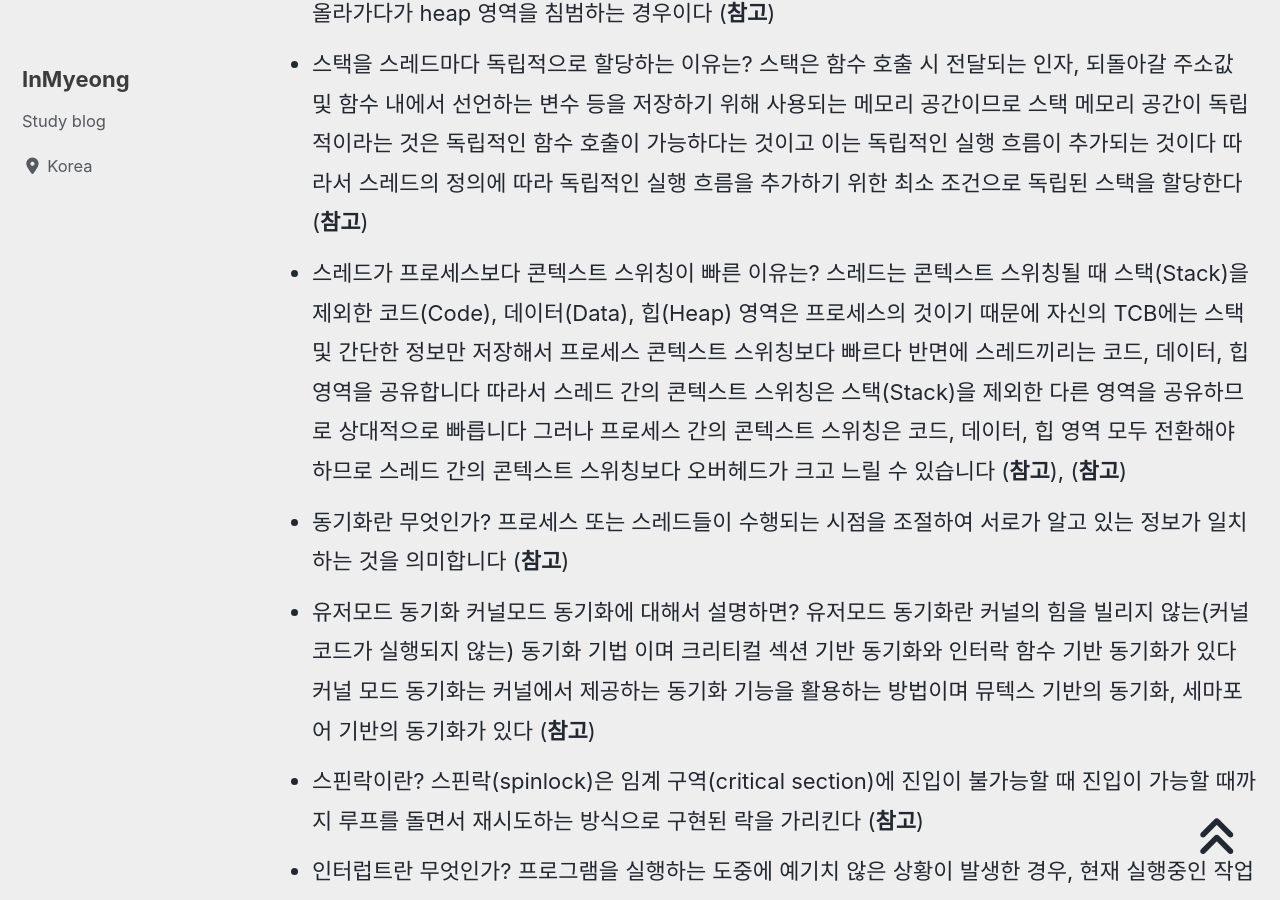
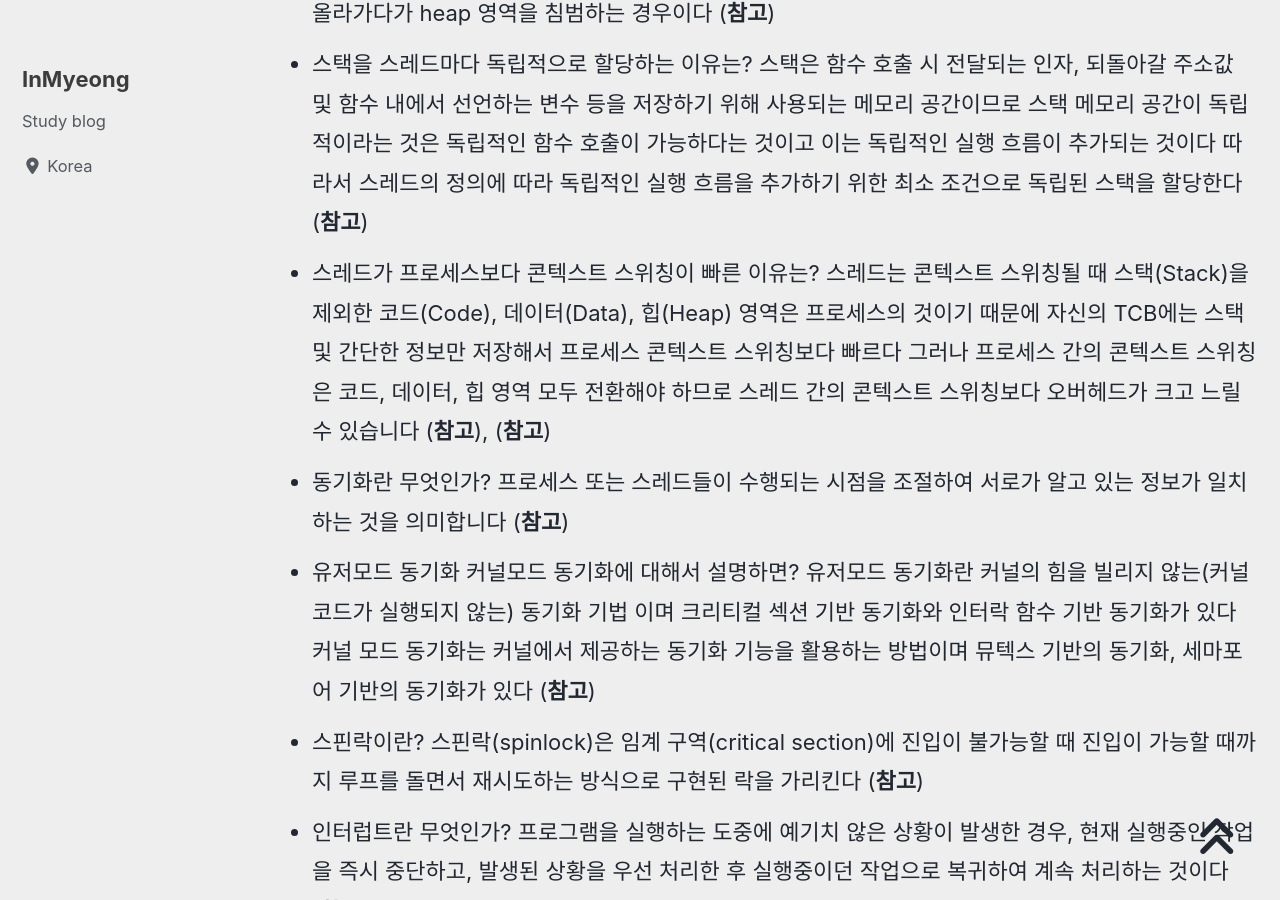
Before and after one commit to devMyeong/devMyeong.github.io, a Jekyll site: the page built from _posts/cs/2022-09-05-블로그-면접준비.md, in a window 1280 px wide and 900 px high, scrolled down 29432 px. Built offline with Jekyll 4.4.1, drawn with Linux system fonts in a browser that asks for light colours; cached includes are drawn as plain includes; nearby versions of some CDN libraries; some web fonts are replaced; comment, search, counter and statistics services are not loaded.

Commit message:
Chore : 수정

```diff
--- a/_posts/cs/2022-09-05-블로그-면접준비.md
+++ b/_posts/cs/2022-09-05-블로그-면접준비.md
@@ -269,7 +269,7 @@ last_modified_at: 2022-10-30
 - data영역과 bss영역을 구분하는 이유는? 초기화되지 않은 변수는 프로그램이 실행될 때 영역만 잡아주면 되고 그 값을 프로그램에 저장하고 있을 필요는 없으나(bss 영역) 초기화가 되는 변수는 그 값도 프로그램에 저장하고 있어야 하기 때문이다(data 영역) ([**참고**](https://velog.io/@tkddn2075/%ED%94%84%EB%A1%9C%EC%84%B8%EC%8A%A4-%EC%A3%BC%EC%86%8C-%EA%B3%B5%EA%B0%84))
 - Heap Overflow와 Stack Overflow에 대해 설명하면? Heap Overflow는 heap이 위에서부터 주소값을 채우며 내려오다가 stack영역을 침범하는 경우이다 Stack Overflow는 밑에서 부터 주소값을 채우며 올라가다가 heap 영역을 침범하는 경우이다 ([**참고**](https://namoeye.tistory.com/entry/%EB%A9%B4%EC%A0%91%EB%8C%80%EB%B9%84-%EC%A7%88%EB%AC%B8-%EC%A0%95%EB%A6%AC))
 - 스택을 스레드마다 독립적으로 할당하는 이유는? 스택은 함수 호출 시 전달되는 인자, 되돌아갈 주소값 및 함수 내에서 선언하는 변수 등을 저장하기 위해 사용되는 메모리 공간이므로 스택 메모리 공간이 독립적이라는 것은 독립적인 함수 호출이 가능하다는 것이고 이는 독립적인 실행 흐름이 추가되는 것이다 따라서 스레드의 정의에 따라 독립적인 실행 흐름을 추가하기 위한 최소 조건으로 독립된 스택을 할당한다 ([**참고**](https://jungeun960.tistory.com/100))
-- 스레드가 프로세스보다 콘텍스트 스위칭이 빠른 이유는? 스레드는 콘텍스트 스위칭될 때 스택(Stack)을 제외한 코드(Code), 데이터(Data), 힙(Heap) 영역은 프로세스의 것이기 때문에 자신의 TCB에는 스택 및 간단한 정보만 저장해서 프로세스 콘텍스트 스위칭보다 빠르다 반면에 스레드끼리는 코드, 데이터, 힙 영역을 공유합니다 따라서 스레드 간의 콘텍스트 스위칭은 스택(Stack)을 제외한 다른 영역을 공유하므로 상대적으로 빠릅니다 그러나 프로세스 간의 콘텍스트 스위칭은 코드, 데이터, 힙 영역 모두 전환해야 하므로 스레드 간의 콘텍스트 스위칭보다 오버헤드가 크고 느릴 수 있습니다 ([**참고**](https://beststar-1.tistory.com/26#%EC%8A%A4%EB%A0%88%EB%93%9C%EC%99%80_%ED%94%84%EB%A1%9C%EC%84%B8%EC%8A%A4_%EC%A4%91_%EC%BD%98%ED%85%8D%EC%8A%A4%ED%8A%B8_%EC%8A%A4%EC%9C%84%EC%B9%AD%EC%9D%B4_%EB%B9%A0%EB%A5%B8_%EA%B2%83%EC%9D%80?_-_%EC%8A%A4%EB%A0%88%EB%93%9C)), ([**참고**](https://vicente-blog.com/blog/68/))
+- 스레드가 프로세스보다 콘텍스트 스위칭이 빠른 이유는? 스레드는 콘텍스트 스위칭될 때 스택(Stack)을 제외한 코드(Code), 데이터(Data), 힙(Heap) 영역은 프로세스의 것이기 때문에 자신의 TCB에는 스택 및 간단한 정보만 저장해서 프로세스 콘텍스트 스위칭보다 빠르다 그러나 프로세스 간의 콘텍스트 스위칭은 코드, 데이터, 힙 영역 모두 전환해야 하므로 스레드 간의 콘텍스트 스위칭보다 오버헤드가 크고 느릴 수 있습니다 ([**참고**](https://beststar-1.tistory.com/26#%EC%8A%A4%EB%A0%88%EB%93%9C%EC%99%80_%ED%94%84%EB%A1%9C%EC%84%B8%EC%8A%A4_%EC%A4%91_%EC%BD%98%ED%85%8D%EC%8A%A4%ED%8A%B8_%EC%8A%A4%EC%9C%84%EC%B9%AD%EC%9D%B4_%EB%B9%A0%EB%A5%B8_%EA%B2%83%EC%9D%80?_-_%EC%8A%A4%EB%A0%88%EB%93%9C)), ([**참고**](https://vicente-blog.com/blog/68/))
 - 동기화란 무엇인가? 프로세스 또는 스레드들이 수행되는 시점을 조절하여 서로가 알고 있는 정보가 일치하는 것을 의미합니다 ([**참고**](https://ooeunz.tistory.com/94))
 - 유저모드 동기화 커널모드 동기화에 대해서 설명하면? 유저모드 동기화란 커널의 힘을 빌리지 않는(커널 코드가 실행되지 않는) 동기화 기법 이며 크리티컬 섹션 기반 동기화와 인터락 함수 기반 동기화가 있다 커널 모드 동기화는 커널에서 제공하는 동기화 기능을 활용하는 방법이며 뮤텍스 기반의 동기화, 세마포어 기반의 동기화가 있다 ([**참고**](https://namoeye.tistory.com/entry/%EB%A9%B4%EC%A0%91%EB%8C%80%EB%B9%84-%EC%A7%88%EB%AC%B8-%EC%A0%95%EB%A6%AC))
 - 스핀락이란? 스핀락(spinlock)은 임계 구역(critical section)에 진입이 불가능할 때 진입이 가능할 때까지 루프를 돌면서 재시도하는 방식으로 구현된 락을 가리킨다 ([**참고**](https://ko.wikipedia.org/wiki/%EC%8A%A4%ED%95%80%EB%9D%BD))
```
